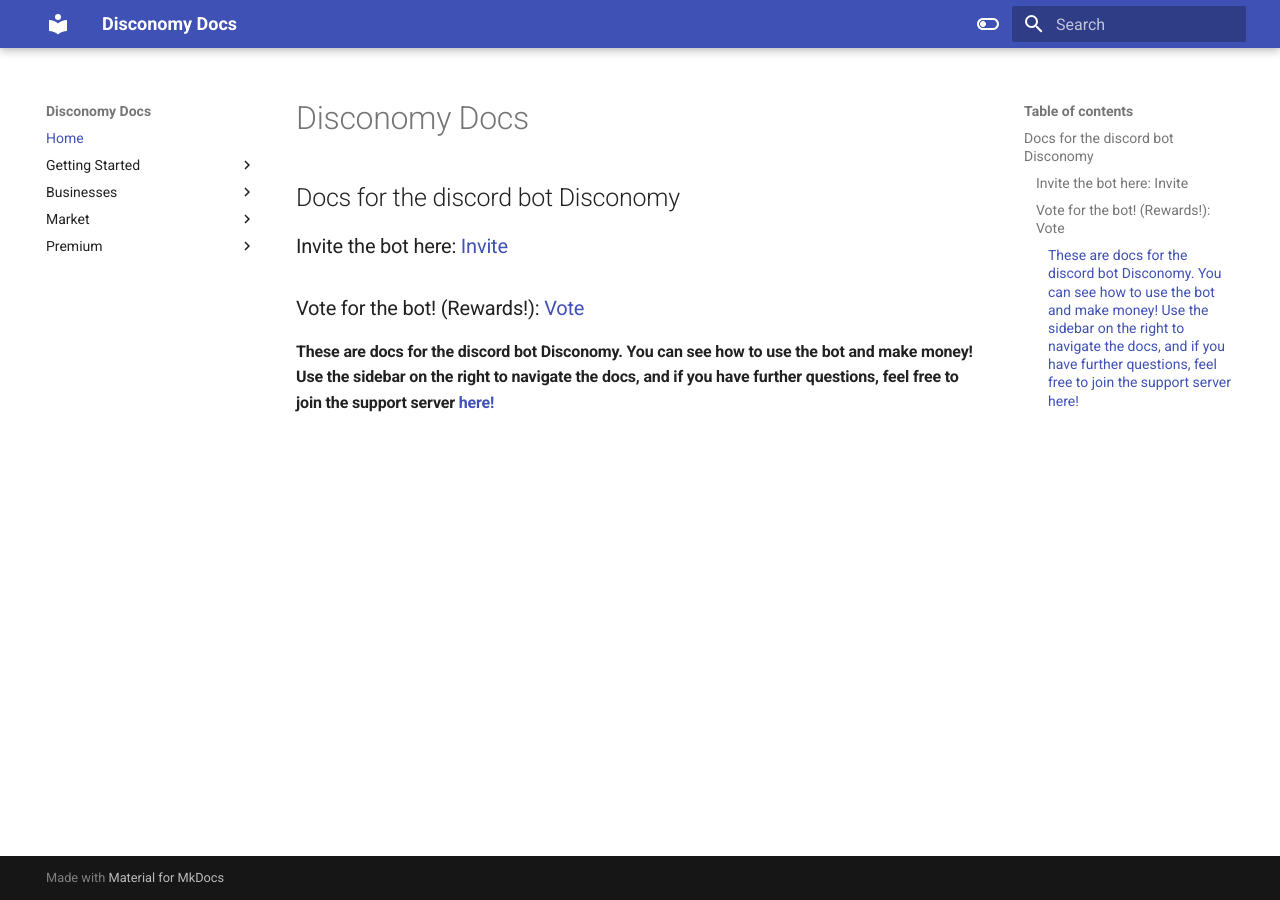
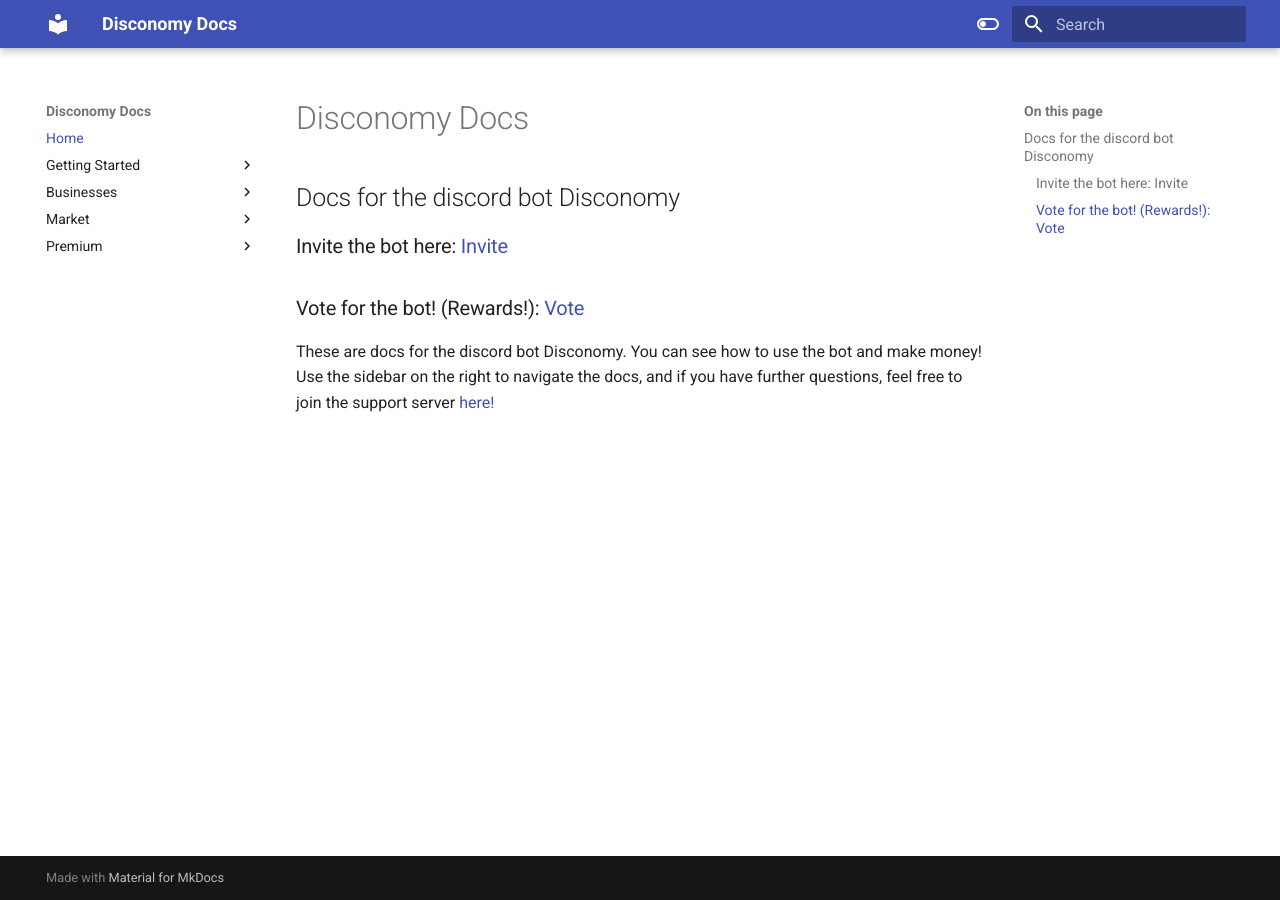
Before and after one commit to disconomy-bot/docs, an MkDocs documentation site: the page built from docs/index.md, in a window 1280 px wide. Built offline with MkDocs 1.6.1 and Material for MkDocs 9.7.7, drawn with Linux system fonts in a browser that asks for light colours.

```diff
--- a/docs/index.md
+++ b/docs/index.md
@@ -3,4 +3,4 @@
 ### Invite the bot here: [Invite](https://discord.com/oauth2/authorize?client_id=839515386991083590&scope=bot+applications.commands&permissions=274878286913)
 ### Vote for the bot! (Rewards!): [Vote](https://top.gg/bot/839515386991083590/vote)
 
-#### These are docs for the discord bot Disconomy. You can see how to use the bot and make money! Use the sidebar on the right to navigate the docs, and if you have further questions, feel free to join the support server [here!](https://discord.gg/kvCKhD7Z6Y)
+These are docs for the discord bot Disconomy. You can see how to use the bot and make money! Use the sidebar on the right to navigate the docs, and if you have further questions, feel free to join the support server [here!](https://discord.gg/kvCKhD7Z6Y)
--- a/mkdocs.yml
+++ b/mkdocs.yml
@@ -32,3 +32,9 @@ theme:
       toggle:
         icon: material/toggle-switch
         name: Switch to light mode
+plugins:
+  - search
+markdown_extensions:
+  - toc:
+      permalink: true
+      title: On this page
```
